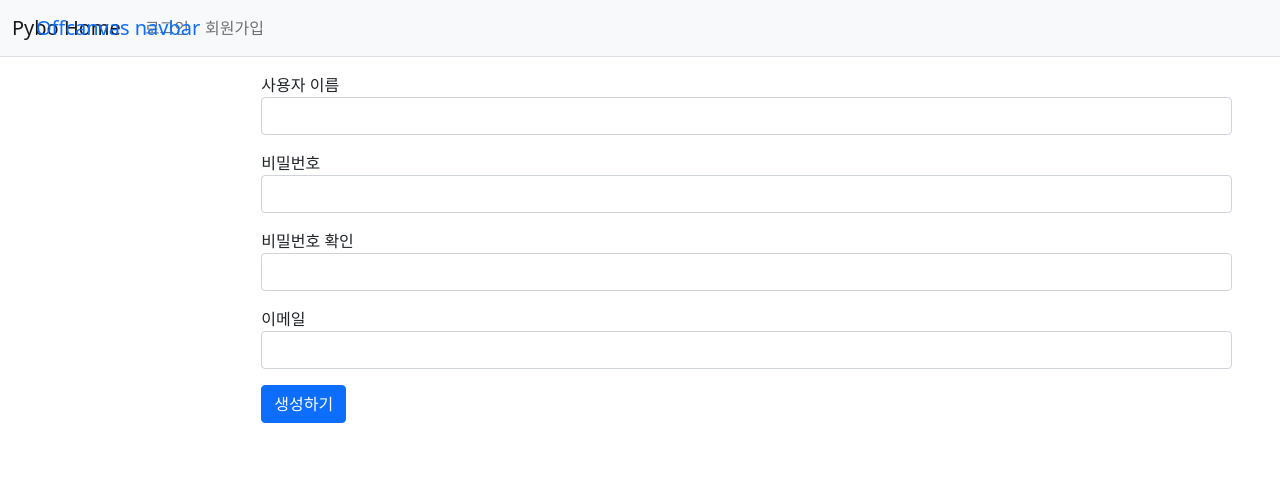
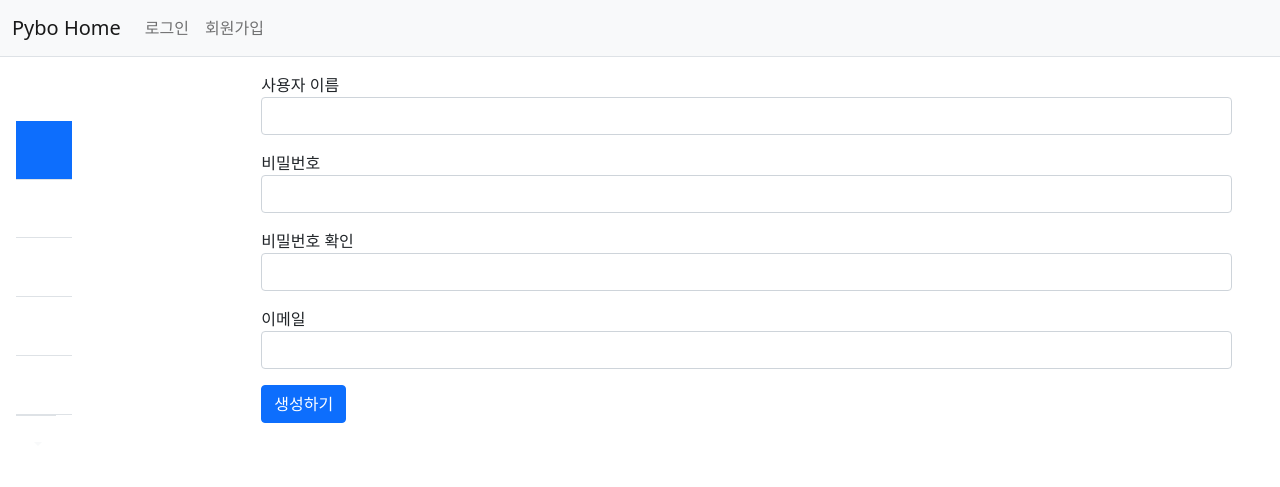
Before and after one commit to Hoegaarden-Son/jumptodjango, a Django app: page /common/signup/ in a window 1280 px wide. Shown: the top 487 px of the page. Run offline with Django 4.2, Linux system fonts and the light colour scheme; some libraries are stand-ins or nearby versions.

Commit message:
sidebar side effect modified

```diff
--- a/templates/sidebar.html
+++ b/templates/sidebar.html
@@ -1,41 +1,44 @@
-<nav class="navbar bg-body-tertiary fixed-top">
-  <div class="container-fluid">
-    <a class="navbar-brand" href="#">Offcanvas navbar</a>
-    <button class="navbar-toggler" type="button" data-bs-toggle="offcanvas" data-bs-target="#offcanvasNavbar" aria-controls="offcanvasNavbar" aria-label="Toggle navigation">
-      <span class="navbar-toggler-icon"></span>
-    </button>
-    <div class="offcanvas offcanvas-end" tabindex="-1" id="offcanvasNavbar" aria-labelledby="offcanvasNavbarLabel">
-      <div class="offcanvas-header">
-        <h5 class="offcanvas-title" id="offcanvasNavbarLabel">Offcanvas</h5>
-        <button type="button" class="btn-close" data-bs-dismiss="offcanvas" aria-label="Close"></button>
-      </div>
-      <div class="offcanvas-body">
-        <ul class="navbar-nav justify-content-end flex-grow-1 pe-3">
+<div class="col-md-3 col-lg-2 d-flex flex-column flex-shrink-0 p-3 text-bg-dark" style="width: 4.5rem;">
+    <a href="/" class="d-block mb-3 link-light text-decoration-none" title="Home" data-bs-toggle="tooltip" data-bs-placement="right">
+        <svg class="bi" width="32" height="32" role="img" aria-label="Bootstrap"><use xlink:href="#bootstrap"/></svg>
+    </a>
+    <ul class="nav nav-pills nav-flush flex-column mb-auto text-center">
         <li class="nav-item">
-            <a class="nav-link active" aria-current="page" href="#">Home</a>
+            <a href="#" class="nav-link active py-3 border-bottom rounded-0" aria-current="page" title="Home" data-bs-toggle="tooltip" data-bs-placement="right">
+                <svg class="bi" width="24" height="24" role="img" aria-label="Home"><use xlink:href="#home"/></svg>
+            </a>
         </li>
-          <li class="nav-item">
-            <a class="nav-link" href="#">Link</a>
+        <li>
+            <a href="{% url 'a_board' %}" class="nav-link py-3 border-bottom rounded-0" title="Dashboard" data-bs-toggle="tooltip" data-bs-placement="right">
+                <svg class="bi" width="24" height="24" role="img" aria-label="Dashboard"><use xlink:href="#speedometer2"/></svg>
+            </a>
         </li>
-          <li class="nav-item dropdown">
-            <a class="nav-link dropdown-toggle" href="#" role="button" data-bs-toggle="dropdown" aria-expanded="false">
-              Dropdown
+        <li>
+            <a href="{% url 'b_board' %}" class="nav-link py-3 border-bottom rounded-0" title="Orders" data-bs-toggle="tooltip" data-bs-placement="right">
+                <svg class="bi" width="24" height="24" role="img" aria-label="Orders"><use xlink:href="#table"/></svg>
             </a>
-            <ul class="dropdown-menu">
-              <li><a class="dropdown-item" href="#">Home</a></li>
-              <li><a class="dropdown-item" href="{% url 'b_board' %}">B board</a></li>
+        </li>
         <li>
-                <hr class="dropdown-divider">
+            <a href="#" class="nav-link py-3 border-bottom rounded-0" title="Products" data-bs-toggle="tooltip" data-bs-placement="right">
+                <svg class="bi" width="24" height="24" role="img" aria-label="Products"><use xlink:href="#grid"/></svg>
+            </a>
         </li>
-              <li><a class="dropdown-item" href="{% url 'b_board' %}">A board - Something else here</a></li>
-            </ul>
+        <li>
+            <a href="#" class="nav-link py-3 border-bottom rounded-0" title="Customers" data-bs-toggle="tooltip" data-bs-placement="right">
+                <svg class="bi" width="24" height="24" role="img" aria-label="Customers"><use xlink:href="#people-circle"/></svg>
+            </a>
         </li>
     </ul>
-        <form class="d-flex mt-3" role="search">
-          <input class="form-control me-2" type="search" placeholder="Search" aria-label="Search">
-          <button class="btn btn-outline-success" type="submit">Search</button>
-        </form>
+    <div class="dropdown border-top">
+        <a href="#" class="d-flex align-items-center justify-content-center p-3 link-light text-decoration-none dropdown-toggle" data-bs-toggle="dropdown" aria-expanded="false">
+            <svg class="bi" width="24" height="24" role="img" aria-label="Account"><use xlink:href="#person-circle"/></svg>
+        </a>
+        <ul class="dropdown-menu text-small shadow">
+            <li><a class="dropdown-item" href="#">New project...</a></li>
+            <li><a class="dropdown-item" href="#">Settings</a></li>
+            <li><a class="dropdown-item" href="#">Profile</a></li>
+            <li><hr class="dropdown-divider"></li>
+            <li><a class="dropdown-item" href="#">Sign out</a></li>
+        </ul>
     </div>
 </div>
-  </div>
-</nav>
```
Lines whose indentation alone changed are shown as unchanged.
